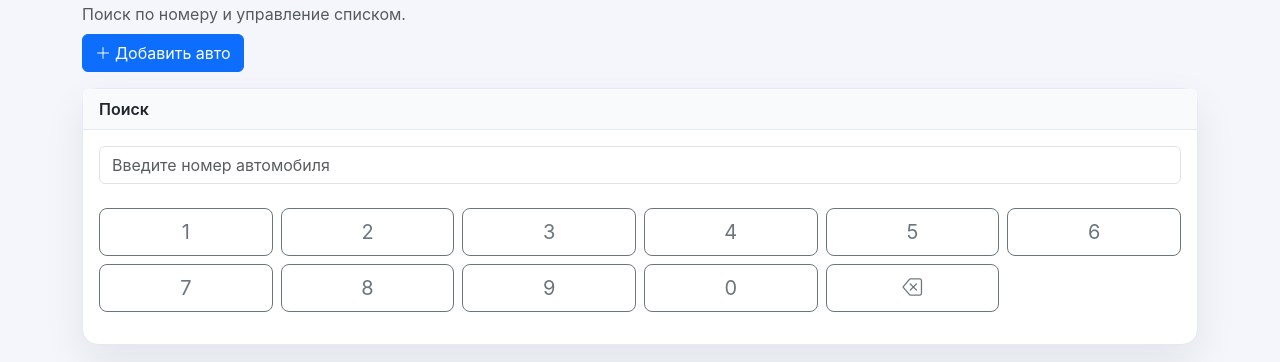
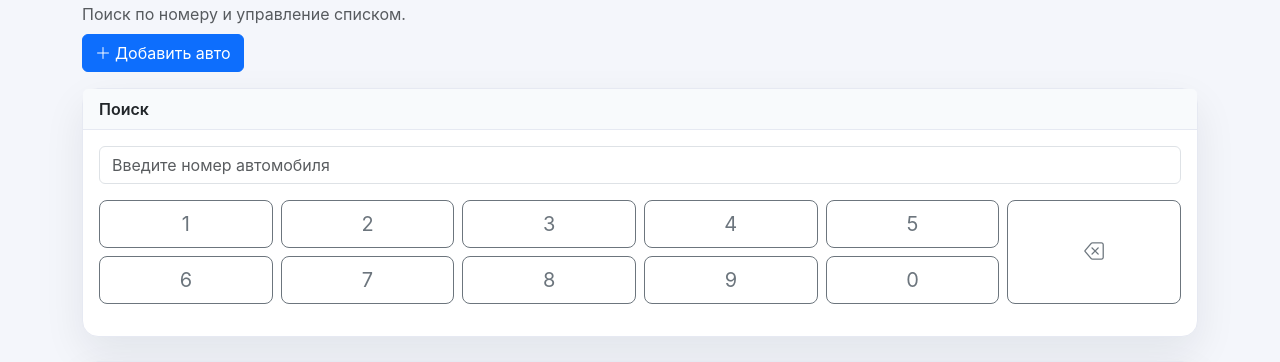
Before and after one commit to dmimen/parking, a Flask app: page /cars in a window 1280 px wide. Shown: the part 132-494 px from the top of the page. Run offline with Flask 3, Linux system fonts and the light colour scheme; the visitor is signed in with stand-in values (Sample User, id 1); data that the repository does not hold is empty.

Commit message:
Reorder search keypad layout

```diff
--- a/web/assets/app.css
+++ b/web/assets/app.css
@@ -78,6 +78,23 @@ body {
     touch-action: manipulation;
 }
 
+.keypad-grid {
+    display: grid;
+    grid-template-columns: repeat(5, minmax(0, 1fr)) minmax(64px, 1fr);
+    gap: 0.5rem;
+}
+
+.keypad-grid .keypad-backspace {
+    grid-column: 6;
+    grid-row: 1 / span 2;
+}
+
+@media (max-width: 576px) {
+    .keypad-grid {
+        grid-template-columns: repeat(5, minmax(0, 1fr)) minmax(56px, 0.8fr);
+    }
+}
+
 @media (max-width: 1024px) {
     .navbar .container-xl {
         padding-left: 16px;
--- a/web/templates/cars.html
+++ b/web/templates/cars.html
@@ -19,17 +19,13 @@
     </div>
     <div class="card-body">
         <input type="text" class="form-control" data-car-search placeholder="Введите номер автомобиля">
-        <div class="row g-2 mt-3" data-digit-buttons>
+        <div class="keypad-grid mt-3" data-digit-buttons>
             {% for digit in ['1','2','3','4','5','6','7','8','9','0'] %}
-                <div class="col-4 col-sm-2">
-                    <button type="button" class="btn btn-outline-secondary btn-lg w-100" data-digit="{{ digit }}">{{ digit }}</button>
-                </div>
+                <button type="button" class="btn btn-outline-secondary btn-lg w-100" data-digit="{{ digit }}">{{ digit }}</button>
             {% endfor %}
-            <div class="col-4 col-sm-2">
-                <button type="button" class="btn btn-outline-secondary btn-lg w-100" data-action="backspace" aria-label="Удалить символ">
-                    <i class="bi bi-backspace"></i>
-                </button>
-            </div>
+            <button type="button" class="btn btn-outline-secondary btn-lg w-100 keypad-backspace" data-action="backspace" aria-label="Удалить символ">
+                <i class="bi bi-backspace"></i>
+            </button>
         </div>
         <div class="mt-3" data-search-results></div>
     </div>
```
